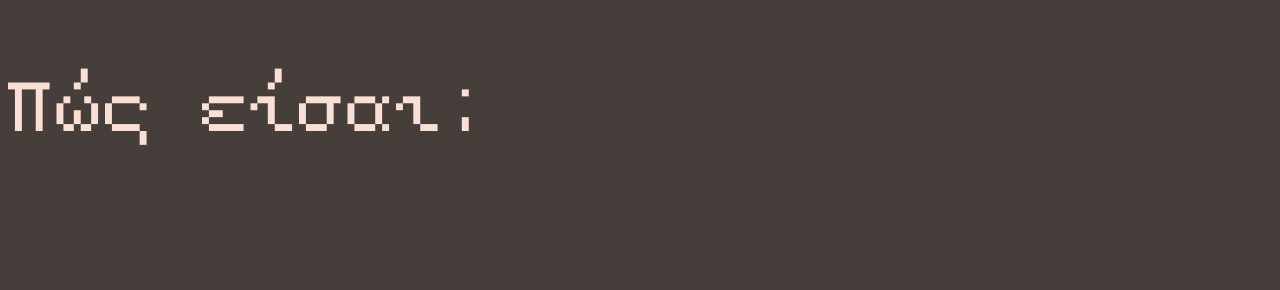
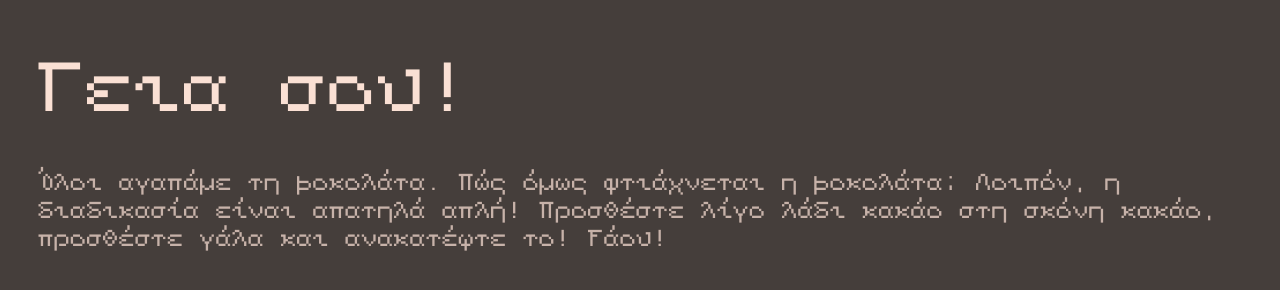
Before and after one commit to SlyceDF/Testing, a plain HTML site: page frontend/index.html in a window 1280 px wide. Drawn offline with Linux system fonts and the light colour scheme; files that its build step writes are made by us from their sources; files whose address does not match are found by name.

Commit message:
Ελληνικά

```diff
--- a/frontend/css/style.css
+++ b/frontend/css/style.css
@@ -1,8 +1,15 @@
-p {
+h1 {
   font-family: CascadeK;
   font-size: calc(3 * (1vw + 1vh));
   color: var(--color-light);
+  font-weight: normal;
+}
+p {
+  font-family: CascadeK;
+  font-size: calc(1 * (1vw + 1vh));
+  color: var(--color-dl);
 }
 body {
   background-color: var(--color-bg);
+  margin: 3vh 3vw 3vh 3vw;
 }
--- a/frontend/index.html
+++ b/frontend/index.html
@@ -2,15 +2,16 @@
 <html>
   <head>
     <title>
-      a test
+      μια δοκιμή
     </title>
     <link rel="stylesheet" href="frontend/css/font.css"/>
     <link rel="stylesheet" href="frontend/css/palette.css"/>
     <link rel="stylesheet" href="frontend/css/style.css"/>
   </head>
     <body>
-      <p>
-        Πώς είσαι;
-      </p>
+      <h1>
+        Γεια σου!
+      </h1>
+      <p>Όλοι αγαπάμε τη ϸοκολάτα. Πώς όμως φτιάχνεται η ϸοκολάτα; Λοιπόν, η διαδικασία είναι απατηλά απλή! Προσθέστε λίγο λάδι κακάο στη σκόνη κακάο, προσθέστε γάλα και ανακατέψτε το! Ϝάου!</p>
   </body>
 </html>
```
